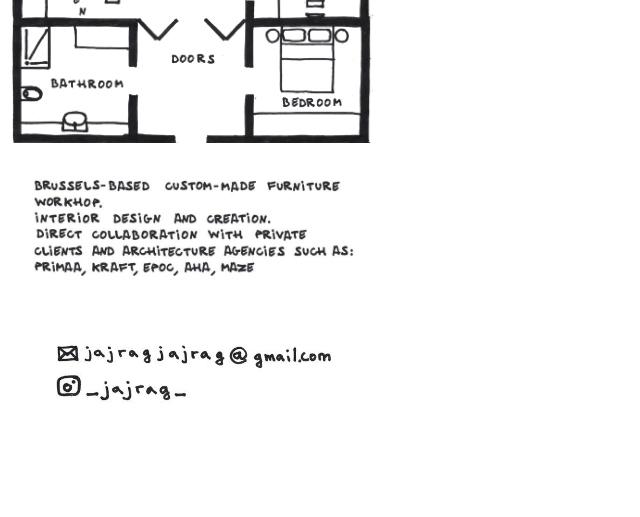
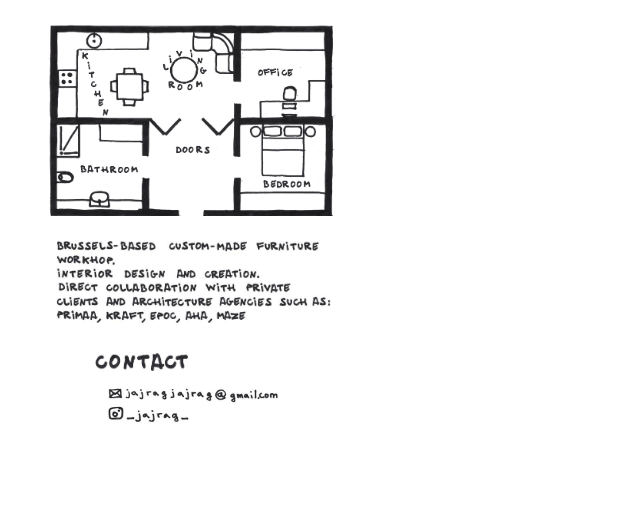
Before and after one commit to vanmarkic/jajrag, a Gatsby site: page / in a window 1280 px wide. Shown: the part 283-800 px from the top of the page, without its empty margins (0-640 px from the left). Built offline with nearby package versions, Linux system fonts and the light colour scheme; Gatsby itself is replaced by a stand-in of ours.

Commit message:
optim layout and begin active menu

```diff
--- a/gatsby-config.js
+++ b/gatsby-config.js
@@ -11,14 +11,16 @@
     // "gatsby-plugin-google-gtag",
     "gatsby-plugin-image",
     "gatsby-plugin-sitemap",
-    // {
-    //   resolve: "gatsby-plugin-manifest",
-    //   options: {
-    //     icon: "src/images/icon.png",
-    //   },
-    // },
+    // "gatsby-plugin-manifest",
     "gatsby-transformer-remark",
-    "gatsby-plugin-sharp",
+    {
+      resolve: `gatsby-plugin-sharp`,
+      options: {
+        defaults: {
+          quality: 80,
+        },
+      },
+    },
     "gatsby-transformer-sharp",
     {
       resolve: "gatsby-source-filesystem",
--- a/src/components/bodyLayout.js
+++ b/src/components/bodyLayout.js
@@ -1,18 +1,19 @@
 import styled from "styled-components";
 
 export const StyledCategory = styled.div`
-  /* width: 70vw; */
-  /* margin-left: 30vw; */
   display: flex;
   flex-direction: column;
-  /* min-height: 100vh; */
+  padding: 2svw;
   &.proximity {
     scroll-snap-type: y proximity;
   }
   overflow: scroll;
   height: 100svh;
   scroll-snap-type: y mandatory;
-  /* row-gap: 40px; */
+  width: 100%;
+  @media (min-aspect-ratio: 1/1) {
+    width: 70vw;
+  }
 `;
 export const StyledProject = styled.div`
   min-height: 100vh;
@@ -20,6 +21,7 @@
   row-gap: 5px;
   column-gap: 5px;
   scroll-snap-align: center;
+  min-width: 100%;
   @media (max-aspect-ratio: 1/1) {
     flex-direction: column;
     padding: 40px 10px;
--- a/src/components/layout.js
+++ b/src/components/layout.js
@@ -3,6 +3,7 @@
 import { StaticImage } from "gatsby-plugin-image";
 import { Link } from "gatsby";
 import GlobalStyle from "../styles/global";
+import { Head } from "../pages";
 
 const StyledLayout = styled.div`
   width: 100%;
@@ -12,21 +13,18 @@
   overflow: hidden;
 `;
 
-const StyledMain = styled.main`
-  /* overflow-y: hidden; */
-  /* overflow-x: hidden; */
-`;
-
-const StyledMenu = styled.nav`
+const SideMenu = styled.nav`
   width: 30vw;
-  height: 90%;
-  /* flex-basis: 30%; */
+  max-height: 100svh;
+  row-gap: 20px;
   display: flex;
-  justify-content: space-evenly;
+  justify-content: space-between;
   align-items: center;
   flex-direction: column;
   margin-top: 30px;
-  padding: 10px;
+  padding: 48px;
+  align-self: flex-end;
+  margin-bottom: 30px;
   @media (max-aspect-ratio: 1/1) {
     display: none;
   }
@@ -47,16 +45,27 @@
 `;
 
 const MobileMenuOverlay = styled.div`
-  opacity: 0.9;
   position: absolute;
   z-index: 1500;
   background-color: white;
   height: 100svh;
-  min-width: 100vw;
+  padding: 5vw;
+  display: flex;
+  flex-direction: column;
+  justify-content: space-evenly;
+  align-items: center;
+  min-width: 100%;
 `;
 const SlicedMenu = styled.div`
   display: flex;
   flex-wrap: wrap;
+  @media (max-aspect-ratio: 1/1) {
+    max-width: 350px;
+  }
+`;
+const StyledContact = styled.div`
+  display: flex;
+  flex-direction: column;
 `;
 
 const Layout = ({ children }) => {
@@ -71,6 +80,7 @@
   }, []);
   return (
     <>
+      <Head />
       <GlobalStyle />
       <StyledMenuButton onClick={() => setShowMobileMenu(true)}>Menu</StyledMenuButton>
       {showMobileMenu ? (
@@ -79,43 +89,58 @@
         </MobileMenuOverlay>
       ) : null}
       <StyledLayout>
-        <StyledMain>
-          <StyledMenu>
+        <SideMenu>
           <MenuContent />
-          </StyledMenu>
-        </StyledMain>
+        </SideMenu>
         {children}
       </StyledLayout>
     </>
   );
 };
 
+const activeLink = {};
+
 const MenuContent = () => {
+  const [currentRoute, setCurrentRoute] = React.useState("/");
+
+  const handleIsCurrent = ({ href, isCurrent }) => {
+    if (isCurrent) setCurrentRoute(href);
+  };
   return (
     <>
       <StaticImage
         src="../images/logo.jpg"
         layout="constrained"
+        alt="jajrag"
         width={350}
         style={{ margin: "20px" }}
       />
       <SlicedMenu>
-        <Link to="/kitchen" style={{ flex: "1 0 29% " }}>
+        <Link getProps={handleIsCurrent} to="/kitchen" style={{ flex: "1 0 29% " }}>
+          {currentRoute === "/kitchen/" ? (
+            <StaticImage
+              transformOptions={{
+                duotone: { highlight: "#B4B4B4", shadow: "#000000", opacity: "50" },
+              }}
+              src="../images/slices/slice1.jpg"
+            />
+          ) : (
             <StaticImage src="../images/slices/slice1.jpg" />
+          )}
         </Link>
-        <Link to="/" style={{ flex: "1 0 29% " }}>
+        <Link getProps={handleIsCurrent} to="/" style={{ flex: "1 0 29% " }}>
           <StaticImage src="../images/slices/slice2.jpg" />
-        </Link>{" "}
-        <Link to="/office" style={{ flex: "1 0 29% " }}>
+        </Link>
+        <Link getProps={handleIsCurrent} to="/kitchen" style={{ flex: "1 0 29% " }}>
           <StaticImage src="../images/slices/slice3.jpg" />
-        </Link>{" "}
-        <Link to="/bathroom" style={{ flex: "1 0 29% " }}>
+        </Link>
+        <Link getProps={handleIsCurrent} to="/kitchen" style={{ flex: "1 0 29% " }}>
           <StaticImage src="../images/slices/slice4.jpg" />
-        </Link>{" "}
-        <Link to="/doors" style={{ flex: "1 0 29% " }}>
+        </Link>
+        <Link getProps={handleIsCurrent} to="/kitchen" style={{ flex: "1 0 29% " }}>
           <StaticImage src="../images/slices/slice5.jpg" />
-        </Link>{" "}
-        <Link to="/bedroom" style={{ flex: "1 0 29% " }}>
+        </Link>
+        <Link getProps={handleIsCurrent} to="/kitchen" style={{ flex: "1 0 29% " }}>
           <StaticImage src="../images/slices/slice6.jpg" />
         </Link>
       </SlicedMenu>
@@ -123,14 +148,25 @@
         src="../images/description.jpg"
         alt="description"
         layout="constrained"
-        style={{ margin: "20px" }}
+        width={350}
+        style={{ margin: "5px" }}
+      />
+      <StyledContact>
+        <StaticImage
+          src="../images/contact.jpg"
+          alt="contact"
+          width={100}
+          layout="fixed"
+          style={{ margin: "5px" }}
         />
         <StaticImage
           src="../images/carteDeVisite.jpg"
-        alt="description"
+          alt="email"
           layout="constrained"
-        style={{ margin: "20px" }}
+          style={{ margin: "5px" }}
+          width={200}
         />
+      </StyledContact>
     </>
   );
 };
--- a/src/pages/index.js
+++ b/src/pages/index.js
@@ -1,11 +1,15 @@
 import * as React from "react";
-import { StyledCategory } from "../components/bodyLayout";
+import { StyledCategory, StyledProject } from "../components/bodyLayout";
 import Layout from "../components/layout";
 
 const IndexPage = () => {
   return (
     <Layout>
-      <StyledCategory>Hello</StyledCategory>
+      <StyledCategory>
+        <StyledProject>
+          <div>Hello</div>
+        </StyledProject>
+      </StyledCategory>
     </Layout>
   );
 };
--- a/src/pages/kitchen.js
+++ b/src/pages/kitchen.js
@@ -10,7 +10,7 @@
   return (
     <Layout>
       <StyledCategory>
-        <StyledProject horizontal>
+        <StyledProject>
           <StaticImage
             src="../images/kitchen1/1.jpeg"
             alt="description"
--- a/src/styles/global.js
+++ b/src/styles/global.js
@@ -13,11 +13,11 @@
       font-size: ${px2vw(24)};
 
       @media (min-width: 768px) {
-        font-size: ${px2vw(1)};
+        font-size: ${px2vw(30)};
       }
 
       @media (min-width: 1024px) {
-        font-size: ${px2vw(1)};
+        font-size: ${px2vw(36)};
       }
     }
   html,
```
Also changed, not shown: src/images/contact.jpg (renamed from src/images/TMPDOC.1544921.jpeg). Lines whose indentation alone changed are shown as unchanged.
